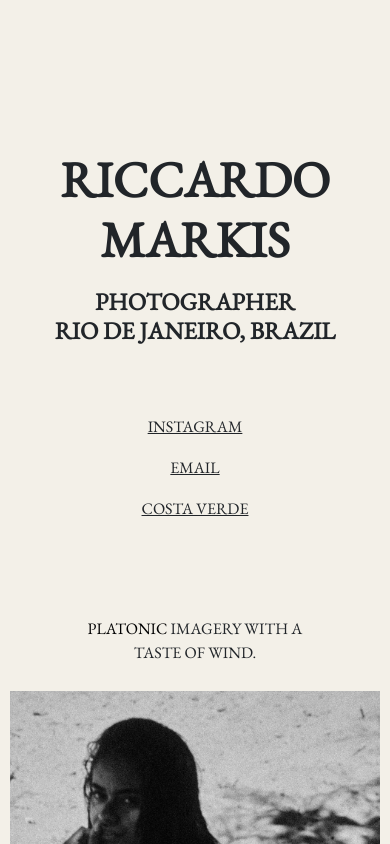
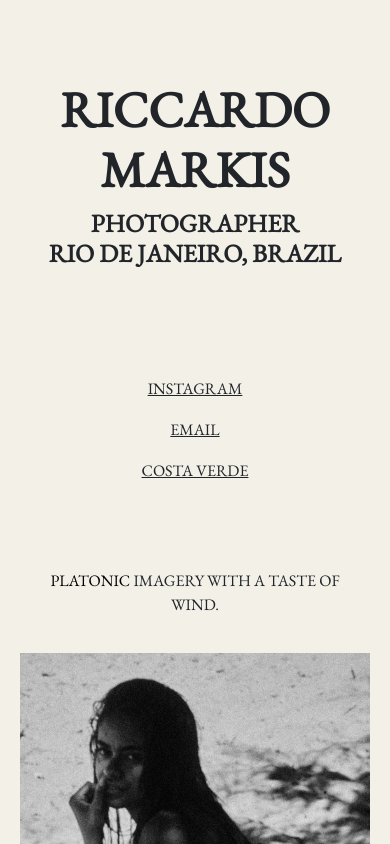
Before and after one commit to riccardomarkis/website, a plain HTML site: page index.html in a window 390 px wide. Shown: the top 844 px of the page. Drawn offline with nearby package versions, Linux system fonts and the light colour scheme.

Commit message:
Add files via upload

```diff
--- a/index.html
+++ b/index.html
@@ -4,22 +4,24 @@
 <head>
     <meta charset="utf-8">
     <meta name="viewport" content="width=device-width, initial-scale=1.0, shrink-to-fit=no">
-    <title>RICCARDO MARKIS PORTFOLIO</title>
+    <title>RICCARDO MARKIS</title>
+    <meta property="og:type" content="website">
+    <meta property="og:image" content="assets/img/profile.jpg">
     <link rel="stylesheet" href="assets/bootstrap/css/bootstrap.min.css">
     <link rel="stylesheet" href="https://fonts.googleapis.com/css?family=EB+Garamond&amp;display=swap">
     <link rel="stylesheet" href="assets/css/Lightbox-Gallery-baguetteBox.min.css">
 </head>
 
 <body style="background: rgb(243,240,232);">
-    <h1 class="d-lg-flex justify-content-center justify-content-lg-center align-items-lg-center" style="text-align: center;padding: 20px;font-family: 'EB Garamond', serif;padding-top: 150px;font-weight: bold;padding-bottom: 10px;font-size: 50px;">RICCARDO MARKIS</h1>
-    <h5 class="text-center d-lg-flex justify-content-lg-center align-items-lg-center" style="padding: 0;font-family: 'EB Garamond', serif;padding-top: 0;padding-bottom: 60px;font-weight: bold;font-size: 24px;">PHOTOGRAPHER<br>RIO DE JANEIRO, BRAZIL</h5>
-    <div class="vstack">
-        <p style="text-align: center;"><a class="d-xl-flex justify-content-xl-center" href="https://www.instagram.com/riccardomarkis/" style="text-align: center;font-family: 'EB Garamond', serif;color: rgb(33,37,41);padding: 0;">INSTAGRAM</a></p>
-        <p style="text-align: center;"><a class="d-xl-flex justify-content-xl-center" href="mailto:riccardomarkis@gmail.com" style="text-align: center;font-family: 'EB Garamond', serif;color: rgb(33,37,41);padding: 0;">EMAIL</a></p>
-        <p style="text-align: center;"><a class="d-xl-flex justify-content-xl-center" href="https://costaverde.art/" style="text-align: center;font-family: 'EB Garamond', serif;color: rgb(33,37,41);padding: 0;">COSTA VERDE</a></p>
+    <h1 style="text-align: center;padding: 0;font-family: 'EB Garamond', serif;padding-top: 80px;font-weight: bold;font-size: 50px;">RICCARDO MARKIS</h1>
+    <h5 class="text-center" style="padding: 0;font-family: 'EB Garamond', serif;padding-top: 0;font-weight: bold;font-size: 25px;padding-bottom: 60px;">PHOTOGRAPHER<br>RIO DE JANEIRO, BRAZIL</h5>
+    <div class="vstack" style="padding: 40px;">
+        <p style="text-align: center;"><a href="https://www.instagram.com/riccardomarkis/" style="color: rgb(33,37,41);font-family: 'EB Garamond', serif;">INSTAGRAM</a></p>
+        <p style="text-align: center;"><a href="mailto:riccardomarkis@gmail.com" style="color: rgb(33,37,41);font-family: 'EB Garamond', serif;">EMAIL</a></p>
+        <p style="text-align: center;"><a href="https://costaverde.art/" style="color: rgb(33,37,41);font-family: 'EB Garamond', serif;">COSTA VERDE</a></p>
     </div>
-    <p class="text-center d-sm-flex flex-row justify-content-center justify-content-sm-center align-items-sm-center" style="text-align: center;font-family: 'EB Garamond', serif;padding: 80px;padding-bottom: 0px;"><span style="color: rgb(0, 0, 0);">PLATONIC</span>&nbsp;IMAGERY WITH A TASTE OF WIND.</p>
-    <div class="row gx-2 gy-2 row-cols-1 row-cols-md-2 row-cols-xl-3" data-bss-baguettebox="" style="padding: 10px;">
+    <p style="text-align: center;font-family: 'EB Garamond', serif;padding: 30px;padding-bottom: 0;"><span style="color: rgb(0, 0, 0);">PLATONIC</span>&nbsp;IMAGERY WITH A TASTE OF WIND.</p>
+    <div class="row gx-2 gy-2 row-cols-1 row-cols-md-2 row-cols-xl-3" data-bss-baguettebox="" style="padding: 20px;">
         <div class="col"><img class="img-fluid" src="assets/img/18.jpg"></div>
         <div class="col"><img class="img-fluid" src="assets/img/17.jpg"></div>
         <div class="col"><img class="img-fluid" src="assets/img/16.jpg"></div>
@@ -39,7 +41,11 @@
         <div class="col"><img class="img-fluid" src="assets/img/2.jpg"></div>
         <div class="col"><img class="img-fluid" src="assets/img/1.jpg"></div>
     </div>
-    <div class="vstack" style="padding: 70px;"><a class="d-xl-flex justify-content-xl-center" href="#" style="text-align: center;font-family: 'EB Garamond', serif;color: rgb(33,37,41);padding: 10px;">INSTAGRAM</a><a class="d-xl-flex justify-content-xl-center" href="#" style="text-align: center;font-family: 'EB Garamond', serif;color: rgb(33,37,41);padding: 10px;">EMAIL</a><a class="d-xl-flex justify-content-xl-center" href="#" style="text-align: center;font-family: 'EB Garamond', serif;color: rgb(33,37,41);padding: 10px;">COSTA VERDE</a></div>
+    <div class="vstack" style="padding: 40px;">
+        <p style="text-align: center;"><a href="https://www.instagram.com/riccardomarkis/" style="color: rgb(33,37,41);font-family: 'EB Garamond', serif;">INSTAGRAM</a></p>
+        <p style="text-align: center;"><a href="mailto:riccardomarkis@gmail.com" style="color: rgb(33,37,41);font-family: 'EB Garamond', serif;">EMAIL</a></p>
+        <p style="text-align: center;"><a href="https://costaverde.art/" style="color: rgb(33,37,41);font-family: 'EB Garamond', serif;">COSTA VERDE</a></p>
+    </div>
     <script src="assets/bootstrap/js/bootstrap.min.js"></script>
     <script src="assets/js/Lightbox-Gallery-baguetteBox.min.js"></script>
     <script src="assets/js/Lightbox-Gallery.js"></script>
```
Also changed, not shown: assets/img/profile.jpg (added).
